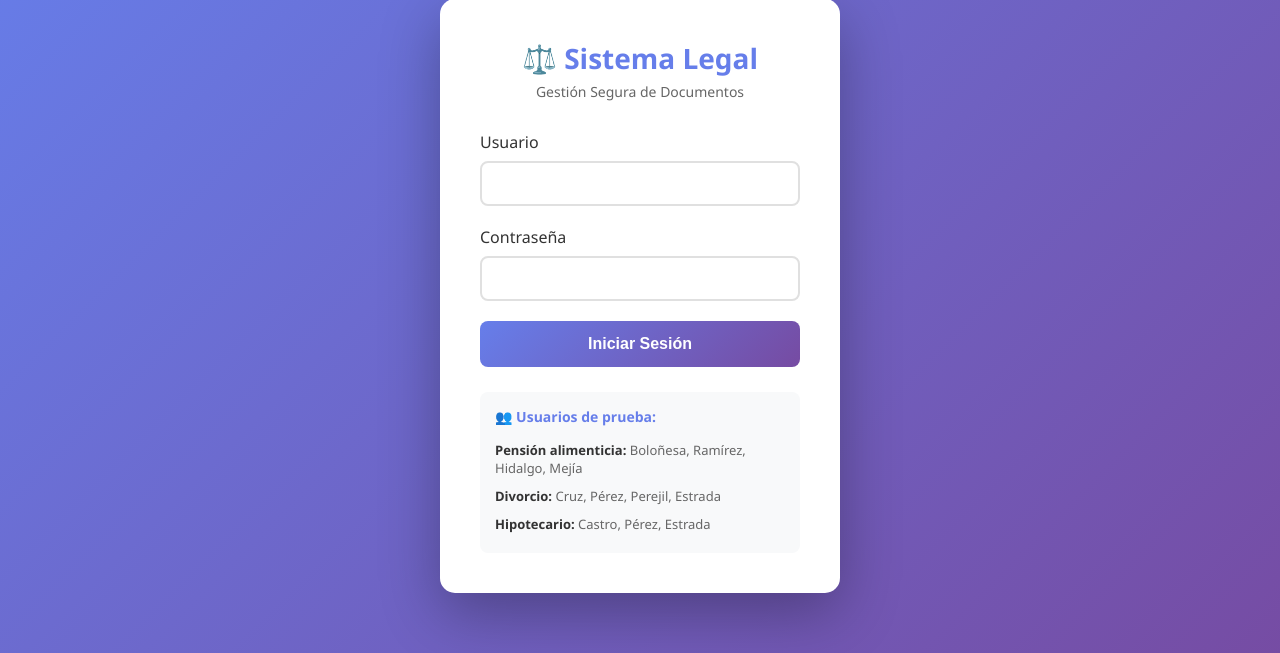
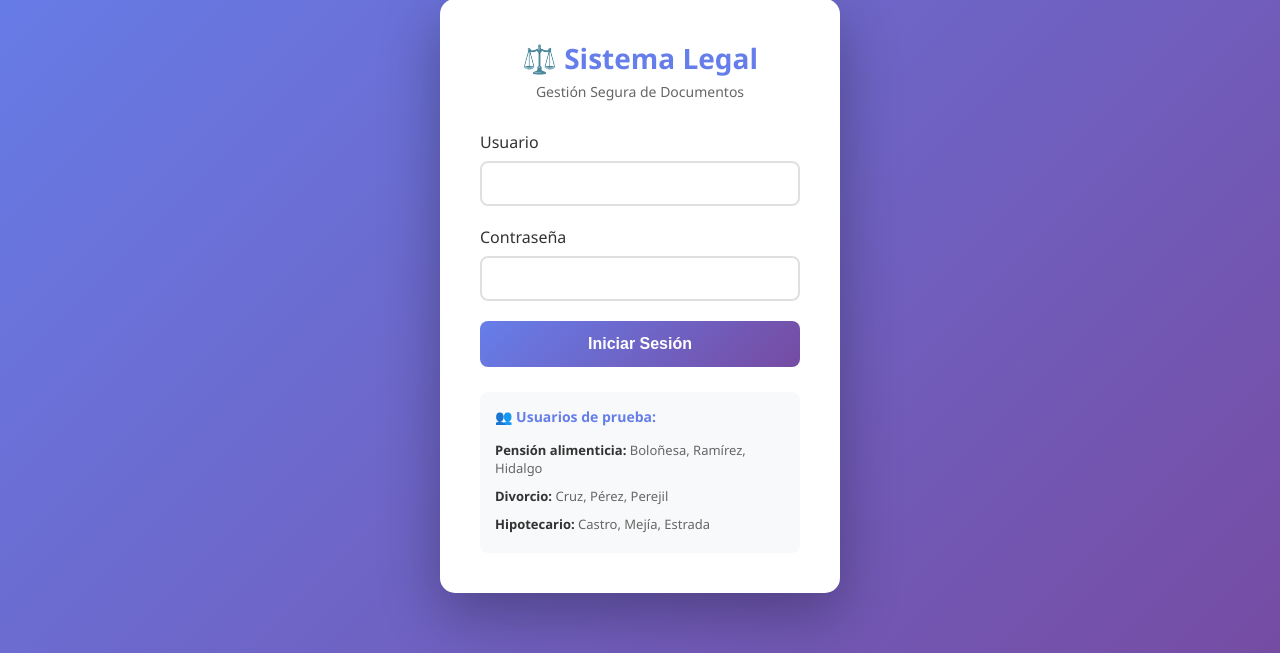
Before and after one commit to RiLovelace/Crypto-project, a Flask app: page / in a window 1280 px wide. Shown: the part 104-757 px from the top of the page. Run offline with Flask 3, Linux system fonts and the light colour scheme.

Commit message:
Update login.html

```diff
--- a/templates/login.html
+++ b/templates/login.html
@@ -169,9 +169,9 @@
         <div class="users-hint">
             <h4>👥 Usuarios de prueba:</h4>
             <ul>
-                <li><strong>Pensión alimenticia:</strong> Boloñesa, Ramírez, Hidalgo, Mejía</li>
-                <li><strong>Divorcio:</strong> Cruz, Pérez, Perejil, Estrada</li>
-                <li><strong>Hipotecario:</strong> Castro, Pérez, Estrada</li>
+                <li><strong>Pensión alimenticia:</strong> Boloñesa, Ramírez, Hidalgo</li>
+                <li><strong>Divorcio:</strong> Cruz, Pérez, Perejil</li>
+                <li><strong>Hipotecario:</strong> Castro, Mejía, Estrada</li>
             </ul>
         </div>
     </div>
```
